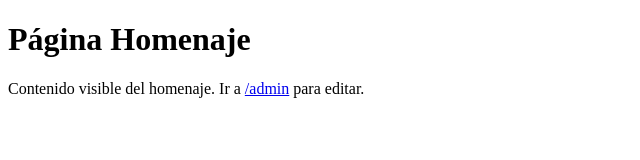
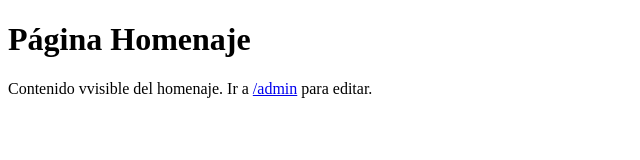
Before and after one commit to juliosilvar/jjuliosilvar-homenaje, a plain HTML site: page index.html in a window 1280 px wide. Shown: the full height of the page, 0-640 px from the left. Drawn offline with Linux system fonts and the light colour scheme.

Commit message:
Update index.html

```diff
--- a/index.html
+++ b/index.html
@@ -3,7 +3,7 @@
 <head><meta charset="UTF-8"><title>Homenaje</title></head>
 <body>
   <h1>Página Homenaje</h1>
-  <p>Contenido visible del homenaje. Ir a <a href="/admin">/admin</a> para editar.</p>
+  <p>Contenido vvisible del homenaje. Ir a <a href="/admin">/admin</a> para editar.</p>
   <script src="https://unpkg.com/netlify-cms@^2.10.0/dist/netlify-cms.js"></script>
 </body>
 </html>
```
